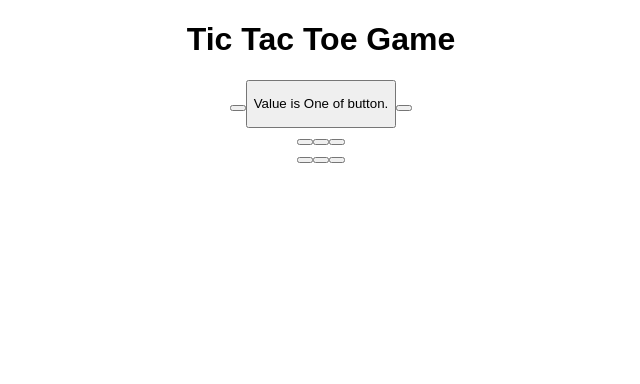
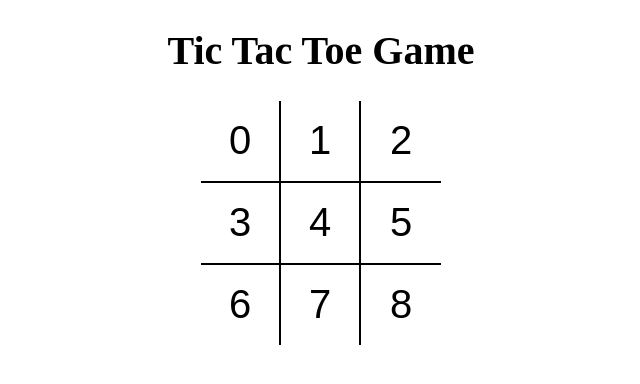
Before and after one commit to AbhishekKumar2233/Tic-Tac-Toe-Game_React, a React (Create React App) app: page / in a window 1280 px wide. Shown: the top 384 px of the page, without its empty margins (319-959 px from the left). Built offline with nearby package versions, Linux system fonts and the light colour scheme.

Commit message:
Style using Scss

```diff
--- a/src/App.js
+++ b/src/App.js
@@ -1,9 +1,9 @@
-import "./styles.css";
+import "./styles.scss";
 import Board from "./components/Board";
 
 export default function App() {
   return (
-    <div className="App">
+    <div className="app">
       <h1>Tic Tac Toe Game</h1>
       <Board />
     </div>
--- a/src/components/Board.jsx
+++ b/src/components/Board.jsx
@@ -3,20 +3,18 @@
 
 function Board() {
   return (
-    <div>
-      <div>
+    <div className="board">
+      <div className="board-row">
         <Square value={0} />
-        <Square value={1}>
-          <p>Value is One of button.</p>
-        </Square>
+        <Square value={1} />
         <Square value={2} />
       </div>
-      <div>
+      <div className="board-row">
         <Square value={3} />
         <Square value={4} />
         <Square value={5} />
       </div>
-      <div>
+      <div className="board-row">
         <Square value={6} />
         <Square value={7} />
         <Square value={8} />
--- a/src/components/Square.jsx
+++ b/src/components/Square.jsx
@@ -1,6 +1,10 @@
 import React from "react";
 
-function Square({ value, children }) {
-  return <button type="button">{children}</button>;
+function Square({ value }) {
+  return (
+    <button type="button" className="square">
+      {value}
+    </button>
+  );
 }
 export default Square;
--- a/src/styles.css
+++ /dev/null
@@ -1,4 +0,0 @@
-.App {
-  font-family: sans-serif;
-  text-align: center;
-}
--- /dev/null
+++ b/src/styles.scss
@@ -0,0 +1,43 @@
+body {
+  padding: 0;
+  margin: 0;
+}
+
+button {
+  background: none;
+  border: none;
+  outline: none;
+  &:hover {
+    cursor: pointer;
+  }
+}
+
+.app {
+  font-size: 20px;
+  display: flex;
+  flex-direction: column;
+  align-items: center;
+}
+
+.board {
+  .board-row {
+    display: flex;
+    flex-direction: row;
+    border-bottom: 2px solid #000;
+    &:last-child {
+      border-bottom: none;
+    }
+    .square {
+      width: 80px;
+      height: 80px;
+      border-right: 2px solid #000;
+      font-size: 2.5rem;
+      padding: 0;
+      overflow: hidden;
+      transition: all 0.2s;
+      &:last-child {
+        border-right: none;
+      }
+    }
+  }
+}
```
Also changed, not shown: package.json (+14 -3 lines).
